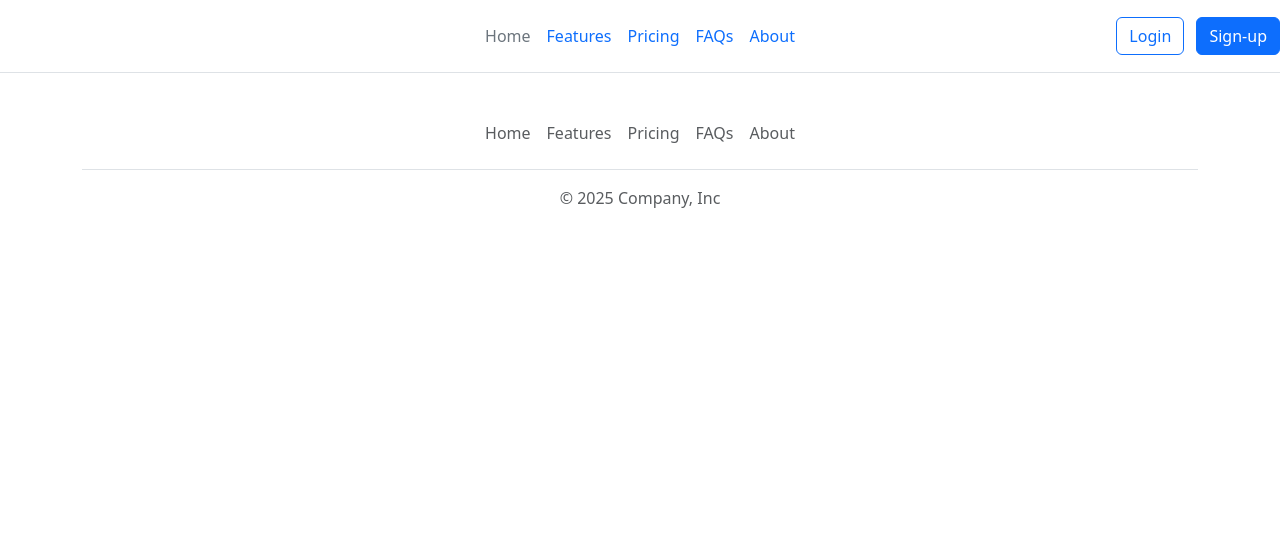
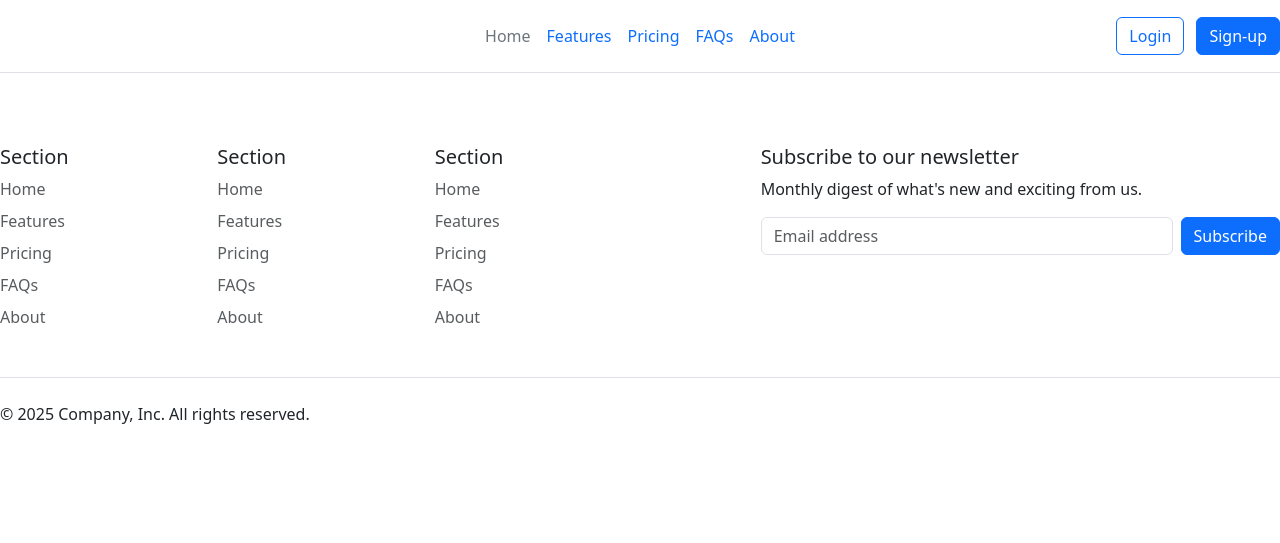
Before and after one commit to SheronVirochana/new-project, a plain HTML site: page index.html in a window 1280 px wide. Drawn offline with nearby package versions, Linux system fonts and the light colour scheme.

Commit message:
Add footer

```diff
--- a/index.html
+++ b/index.html
@@ -35,24 +35,63 @@
 
 
     <!-- Footer -->
-    <div class="container">
-        <footer class="py-3 my-4">
-            <ul class="nav justify-content-center border-bottom pb-3 mb-3">
-                <li class="nav-item"><a href="#" class="nav-link px-2 text-body-secondary">Home</a></li>
-                <li class="nav-item"><a href="#" class="nav-link px-2 text-body-secondary">Features</a></li>
-                <li class="nav-item"><a href="#" class="nav-link px-2 text-body-secondary">Pricing</a></li>
-                <li class="nav-item"><a href="#" class="nav-link px-2 text-body-secondary">FAQs</a></li>
-                <li class="nav-item"><a href="#" class="nav-link px-2 text-body-secondary">About</a></li>
+    <footer class="py-5">
+        <div class="row">
+            <div class="col-6 col-md-2 mb-3">
+                <h5>Section</h5>
+                <ul class="nav flex-column">
+                    <li class="nav-item mb-2"><a href="#" class="nav-link p-0 text-body-secondary">Home</a></li>
+                    <li class="nav-item mb-2"><a href="#" class="nav-link p-0 text-body-secondary">Features</a></li>
+                    <li class="nav-item mb-2"><a href="#" class="nav-link p-0 text-body-secondary">Pricing</a></li>
+                    <li class="nav-item mb-2"><a href="#" class="nav-link p-0 text-body-secondary">FAQs</a></li>
+                    <li class="nav-item mb-2"><a href="#" class="nav-link p-0 text-body-secondary">About</a></li>
+                </ul>
+            </div>
+            <div class="col-6 col-md-2 mb-3">
+                <h5>Section</h5>
+                <ul class="nav flex-column">
+                    <li class="nav-item mb-2"><a href="#" class="nav-link p-0 text-body-secondary">Home</a></li>
+                    <li class="nav-item mb-2"><a href="#" class="nav-link p-0 text-body-secondary">Features</a></li>
+                    <li class="nav-item mb-2"><a href="#" class="nav-link p-0 text-body-secondary">Pricing</a></li>
+                    <li class="nav-item mb-2"><a href="#" class="nav-link p-0 text-body-secondary">FAQs</a></li>
+                    <li class="nav-item mb-2"><a href="#" class="nav-link p-0 text-body-secondary">About</a></li>
+                </ul>
+            </div>
+            <div class="col-6 col-md-2 mb-3">
+                <h5>Section</h5>
+                <ul class="nav flex-column">
+                    <li class="nav-item mb-2"><a href="#" class="nav-link p-0 text-body-secondary">Home</a></li>
+                    <li class="nav-item mb-2"><a href="#" class="nav-link p-0 text-body-secondary">Features</a></li>
+                    <li class="nav-item mb-2"><a href="#" class="nav-link p-0 text-body-secondary">Pricing</a></li>
+                    <li class="nav-item mb-2"><a href="#" class="nav-link p-0 text-body-secondary">FAQs</a></li>
+                    <li class="nav-item mb-2"><a href="#" class="nav-link p-0 text-body-secondary">About</a></li>
+                </ul>
+            </div>
+            <div class="col-md-5 offset-md-1 mb-3">
+                <form>
+                    <h5>Subscribe to our newsletter</h5>
+                    <p>Monthly digest of what's new and exciting from us.</p>
+                    <div class="d-flex flex-column flex-sm-row w-100 gap-2"> <label for="newsletter1"
+                            class="visually-hidden">Email address</label> <input id="newsletter1" type="email"
+                            class="form-control" placeholder="Email address"> <button class="btn btn-primary"
+                            type="button">Subscribe</button> </div>
+                </form>
+            </div>
+        </div>
+        <div class="d-flex flex-column flex-sm-row justify-content-between py-4 my-4 border-top">
+            <p>© 2025 Company, Inc. All rights reserved.</p>
+            <ul class="list-unstyled d-flex">
+                <li class="ms-3"><a class="link-body-emphasis" href="#" aria-label="Instagram"><svg class="bi"
+                            width="24" height="24">
+                            <use xlink:href="#instagram"></use>
+                        </svg></a></li>
+                <li class="ms-3"><a class="link-body-emphasis" href="#" aria-label="Facebook"><svg class="bi" width="24"
+                            height="24" aria-hidden="true">
+                            <use xlink:href="#facebook"></use>
+                        </svg></a></li>
             </ul>
-            <p class="text-center text-body-secondary">© 2025 Company, Inc</p>
-        </footer>
-    </div>
-
-
-
-
-
-
+        </div>
+    </footer>
 
     <script src="assets/js/app.js"></script>
     <script src="https://cdn.jsdelivr.net/npm/bootstrap@5.3.8/dist/js/bootstrap.bundle.min.js"
```
